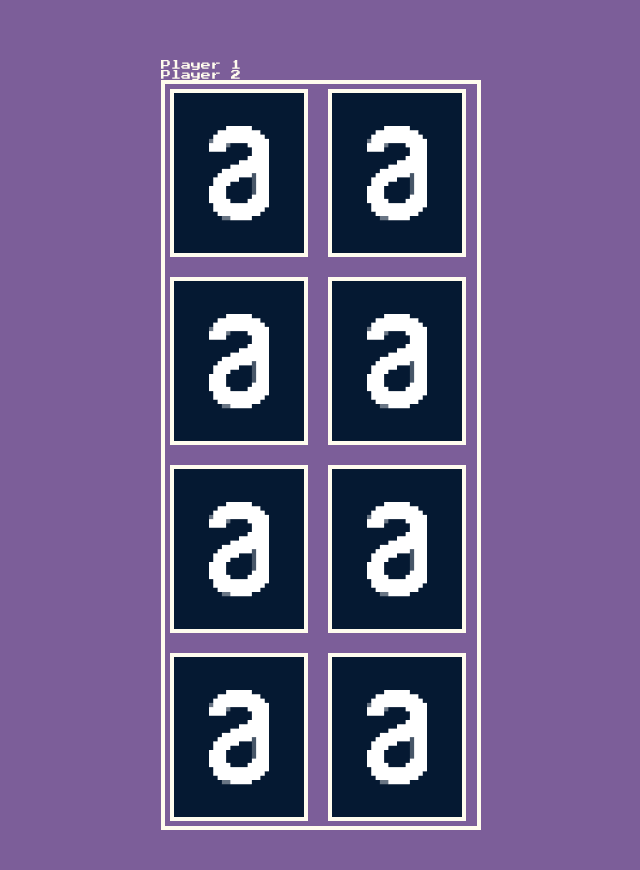
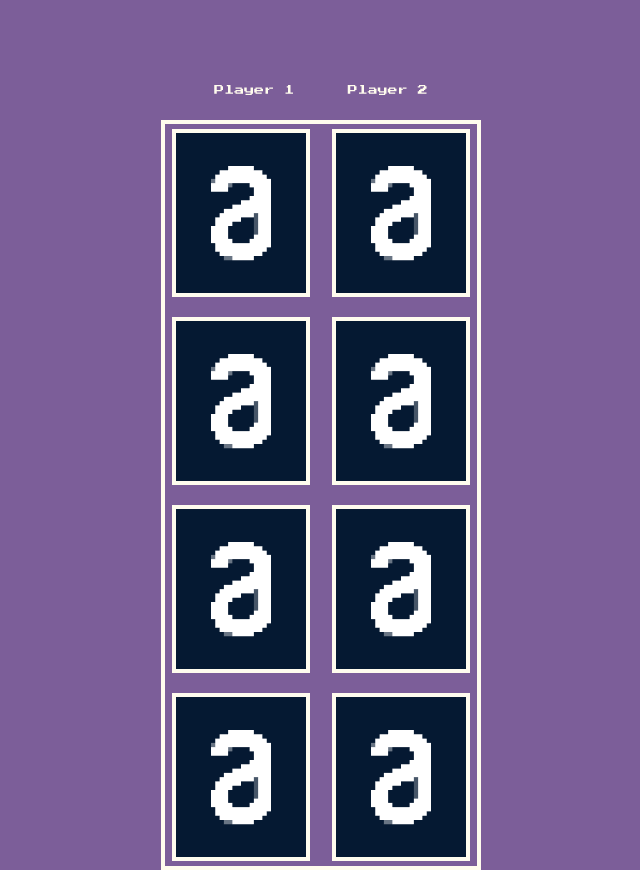
Before and after one commit to ricbatera/jogo-memoria-curso-marco-bruno, a website built with Vite: page index.html in a window 1280 px wide. Shown: the whole page, without its empty margins (319-959 px from the left). Before the commit the page ends 830 px from the top, so only its background shows below. Built offline with nearby package versions, Linux system fonts and the light colour scheme.

Commit message:
css do player component2

```diff
--- a/main.js
+++ b/main.js
@@ -3,12 +3,12 @@ import './src/styles/generic/reset.css';
 import './src/styles/elements/base.css';
 import BoardGame from './src/objects/BoardGame';
 import PlayerName from './src/components/PlayerName';
+import ScoreBoard from './src/objects/ScoreBoard';
 
 const $root = document.querySelector('#root');
 
 $root.insertAdjacentHTML('beforeend',`
-    ${PlayerName('Player 1')}
-    ${PlayerName('Player 2')}
+    ${ScoreBoard()}
     ${ BoardGame(8)}
 `);
 
--- a/src/objects/BoardGame/styles.css
+++ b/src/objects/BoardGame/styles.css
@@ -1,7 +1,7 @@
 .board-game{
     display: flex;
     flex-wrap: wrap;
-    /* justify-content: space-around; */
+    justify-content: space-evenly;
     border: 4px solid var(--color-floral-white);
     gap: 20px;
     padding: 5px;
--- /dev/null
+++ b/src/objects/ScoreBoard/index.js
@@ -0,0 +1,12 @@
+import './style.css'
+import PlayerName from '../../components/PlayerName';
+
+function ScoreBoard(){
+    return /*html*/`
+    <section class="score-board">
+        ${PlayerName('Player 1')}
+        ${PlayerName('Player 2')}
+    </section>
+    `
+}
+export default ScoreBoard;
--- /dev/null
+++ b/src/objects/ScoreBoard/style.css
@@ -0,0 +1,5 @@
+.score-board{
+    display: flex;
+    justify-content: space-evenly;
+    padding: 25px 0;
+}
```
